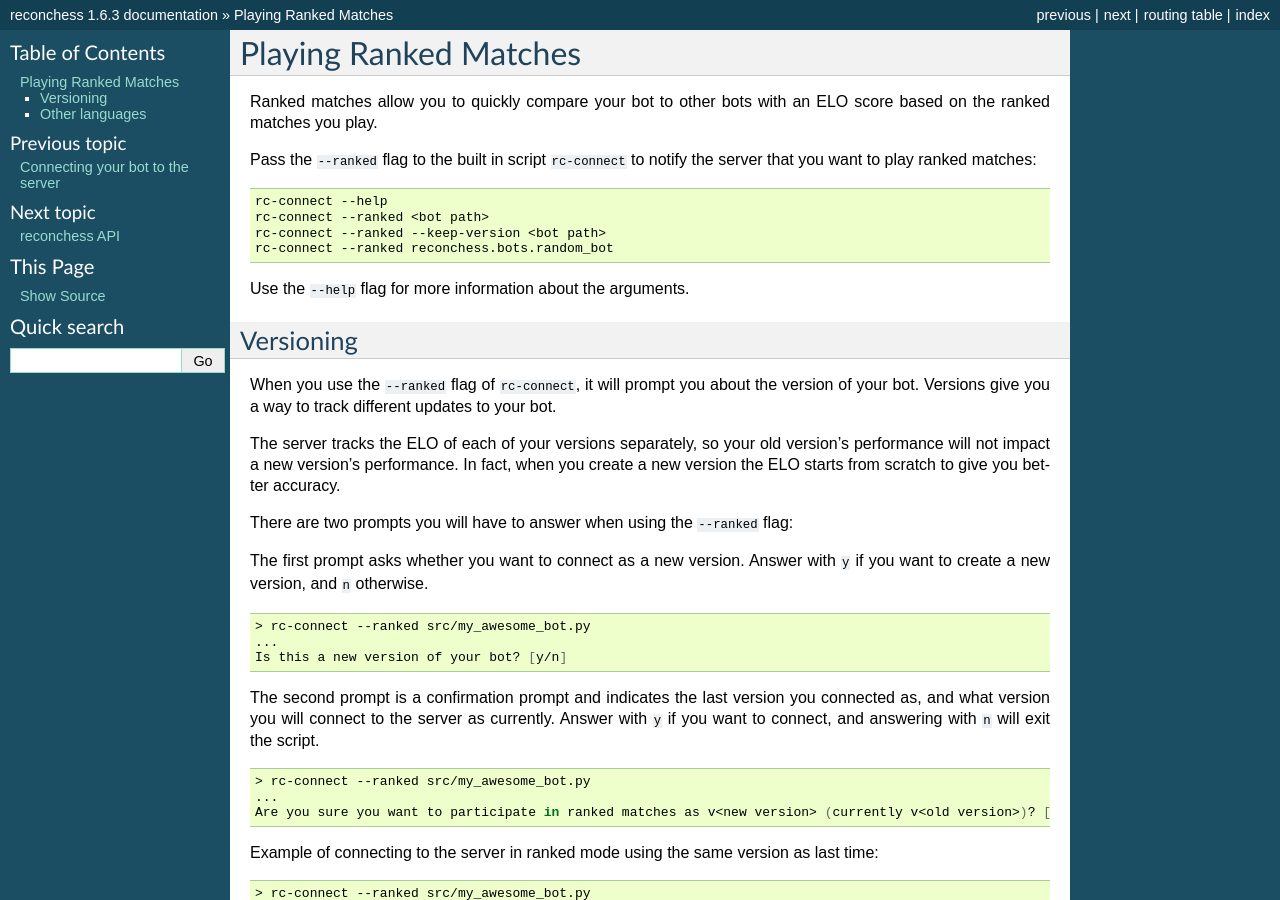
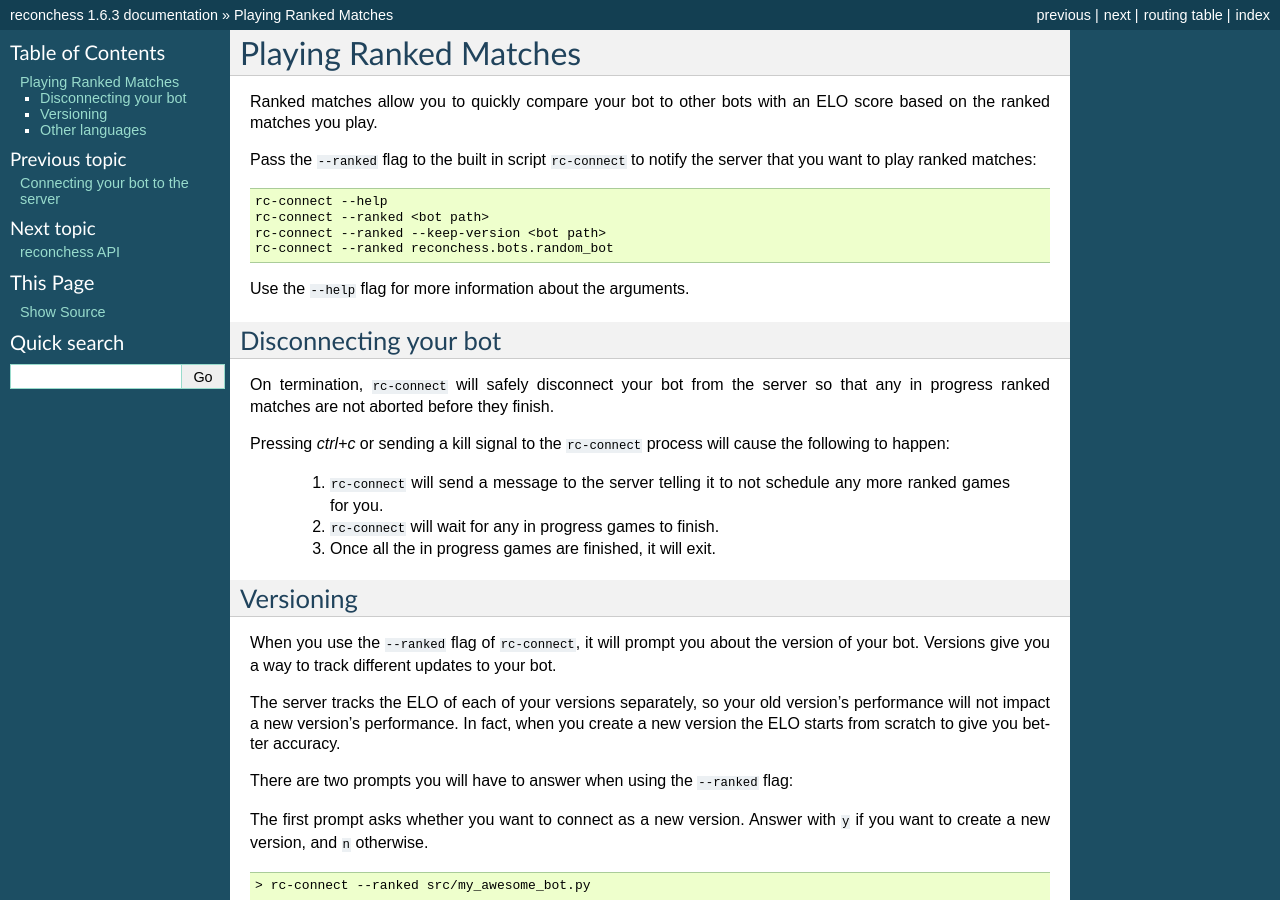
Before and after one commit to reconnaissanceblindchess/reconchess, a Sphinx documentation site: the page built from docs/source/ranked.rst, in a window 1280 px wide and 900 px high. Built offline with Sphinx 7.4.7, drawn with Linux system fonts in a browser that asks for light colours.

Commit message:
Updating docs to include information on how to disconnect  rc-connect safely

```diff
--- a/docs/source/ranked.rst
+++ b/docs/source/ranked.rst
@@ -15,6 +15,18 @@ ranked matches:
     rc-connect --ranked reconchess.bots.random_bot
 
 Use the :code:`--help` flag for more information about the arguments.
+
+Disconnecting your bot
+^^^^^^^^^^^^^^^^^^^^^^
+
+On termination, :code:`rc-connect` will safely disconnect your bot from the server so that any in progress ranked
+matches are not aborted before they finish.
+
+Pressing `ctrl+c` or sending a kill signal to the :code:`rc-connect` process will cause the following to happen:
+
+    1. :code:`rc-connect` will send a message to the server telling it to not schedule any more ranked games for you.
+    2. :code:`rc-connect` will wait for any in progress games to finish.
+    3. Once all the in progress games are finished, it will exit.
 
 Versioning
 ^^^^^^^^^^
```
